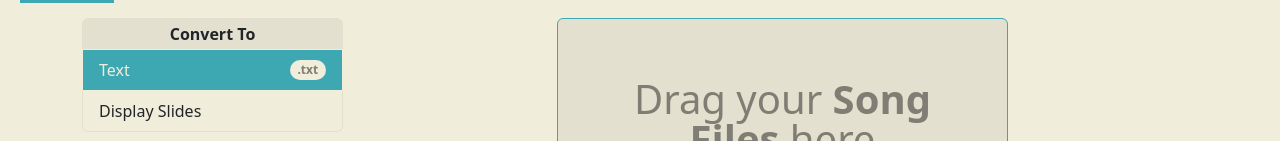
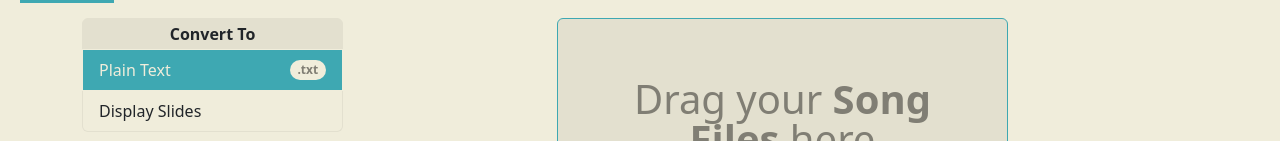
Before and after one commit to ChrisMBarr/LyricConverter, an Angular app: page / in a window 1280 px wide. Shown: the part 257-398 px from the top of the page. Built offline with nearby package versions, Linux system fonts and the light colour scheme.

Commit message:
Rename to Plain Text

```diff
--- a/src/app/convert/inputs/input-type-text.ts
+++ b/src/app/convert/inputs/input-type-text.ts
@@ -3,7 +3,7 @@ import { IInputConverter } from './input-converter.model';
 import { ISong } from 'src/app/convert/models/song.model';
 
 export class InputTypeText implements IInputConverter {
-  readonly name = 'Text';
+  readonly name = 'Plain Text';
   readonly fileExt = 'txt';
 
   constructor() {}
--- a/src/app/convert/outputs/output-type-text.ts
+++ b/src/app/convert/outputs/output-type-text.ts
@@ -3,7 +3,7 @@ import { ISong } from '../models/song.model';
 import { IOutputConverter } from './output-converter.model';
 
 export class OutputTypeText implements IOutputConverter {
-  readonly name = 'Text';
+  readonly name = 'Plain Text';
   readonly fileExt = 'txt';
 
   convertToType(song: ISong): IOutputFile {
```
Also changed, not shown: 1 other file (tests, documents, lock files or other folders).
